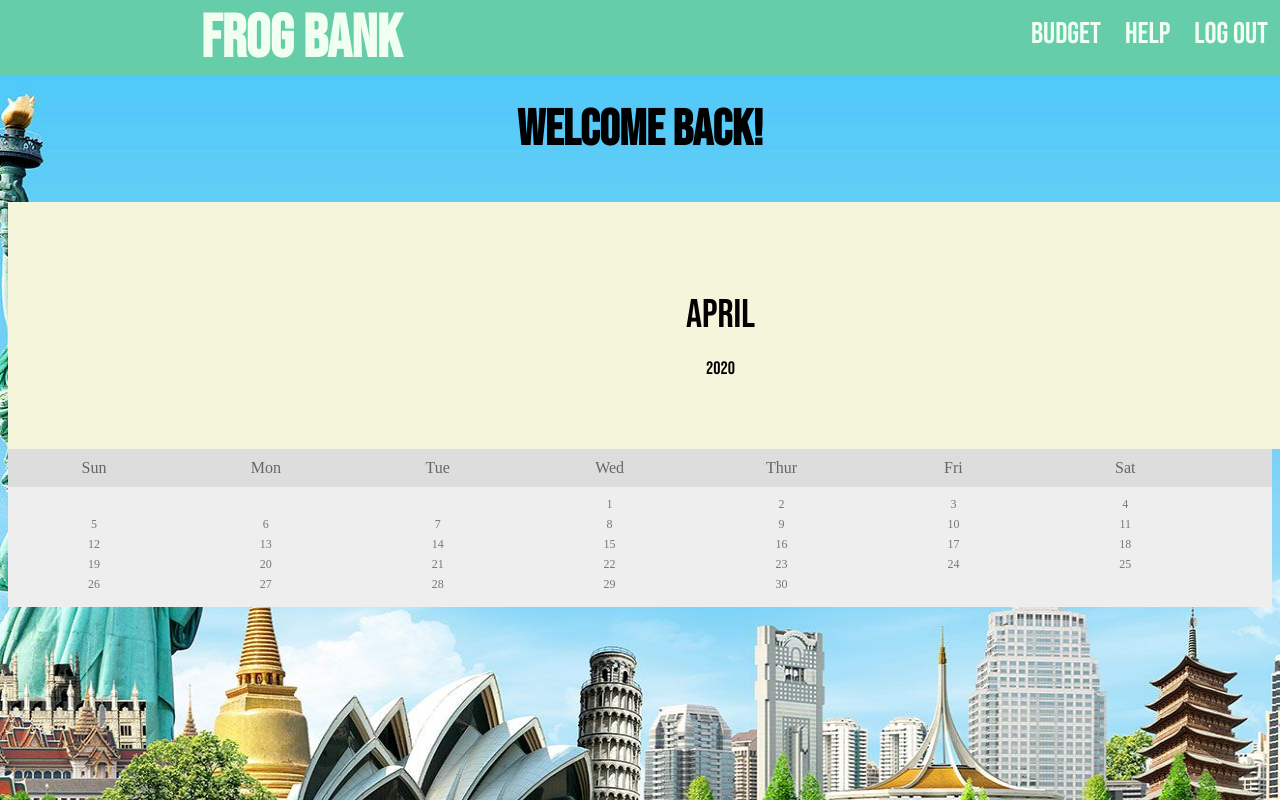
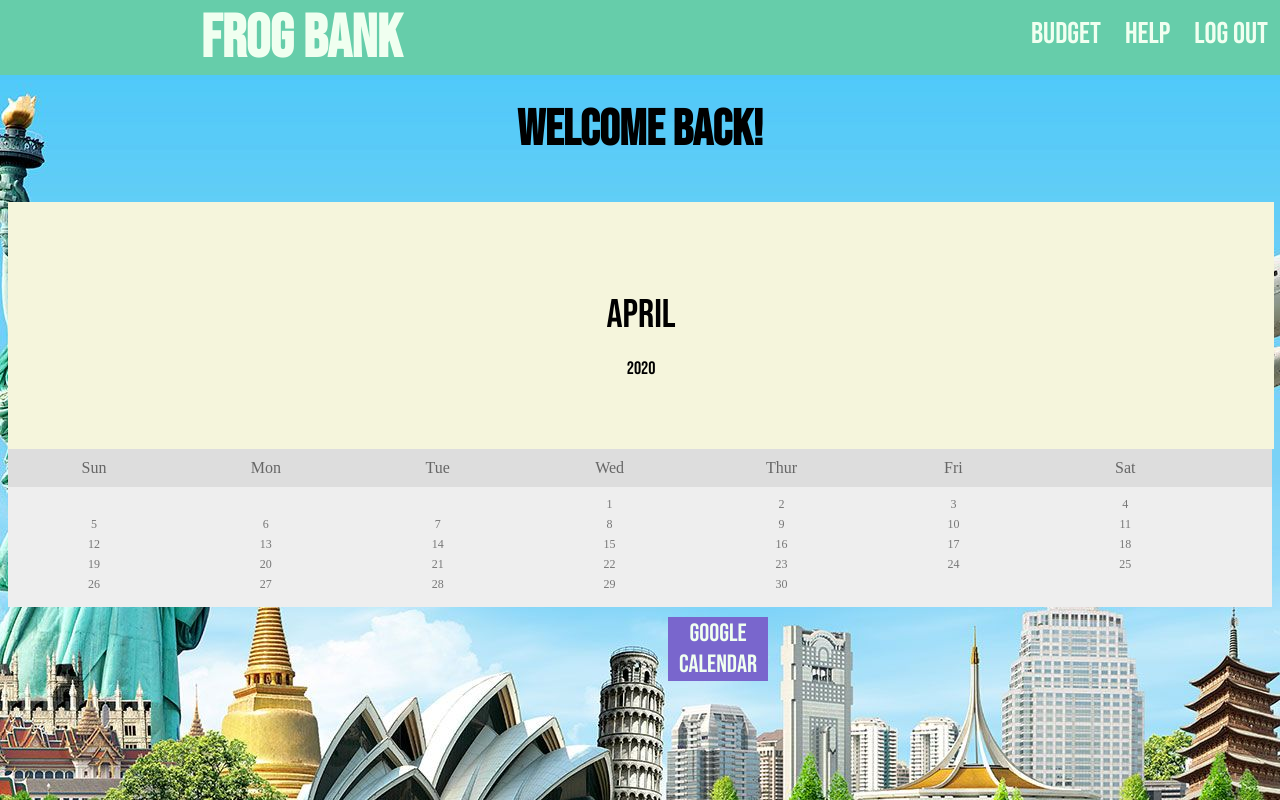
Before and after one commit to chadweezy/Frog-Bank, a PHP site: page /user.html in a window 1280 px wide; the page is wider, and only the part inside the window is pictured. Run offline with PHP 8.4, Linux system fonts and the light colour scheme; some web fonts are replaced.

Commit message:
css changes

```diff
--- a/frogb/User.css
+++ b/frogb/User.css
@@ -26,7 +26,7 @@ body {
     background-image: url("1510383.jpg");
     background-repeat: no-repeat;
     background-attachment: scroll;
-    background-size: 1450px 1000px;
+    background-size: auto;
 }
 li {
     float: left;
@@ -69,7 +69,7 @@ h2{
 /* Month header */
 .month {
     padding: 70px 15px;
-    width: 1395px;
+    width: 97.8%;
     background: beige;
     text-align: center;
     font-family: 'Bebas Neue';
@@ -138,3 +138,16 @@ h2{
     color: white !important
   }
   ul {list-style-type: none;}
+  .register_btn{
+    background-color: rgb(121, 102, 205);
+    border: none;
+    color: #F0FFF0;
+    width: 100px;
+    margin-top: 10px;
+    margin-left: 660px;
+    text-align: center;
+    text-decoration: none;
+    display: block;
+    font-size: 25px;
+    font-family: 'Bebas Neue';
+    }
--- a/frogb/user.html
+++ b/frogb/user.html
@@ -110,6 +110,6 @@
     }, false);
   </script>
   <label id = "uname"></label> -->
-
+<button class = "register_btn" onClick= "window.location.href = 'https://calendar.google.com/calendar/r'" >Google Calendar</button>
 </body>
 </html>
```
